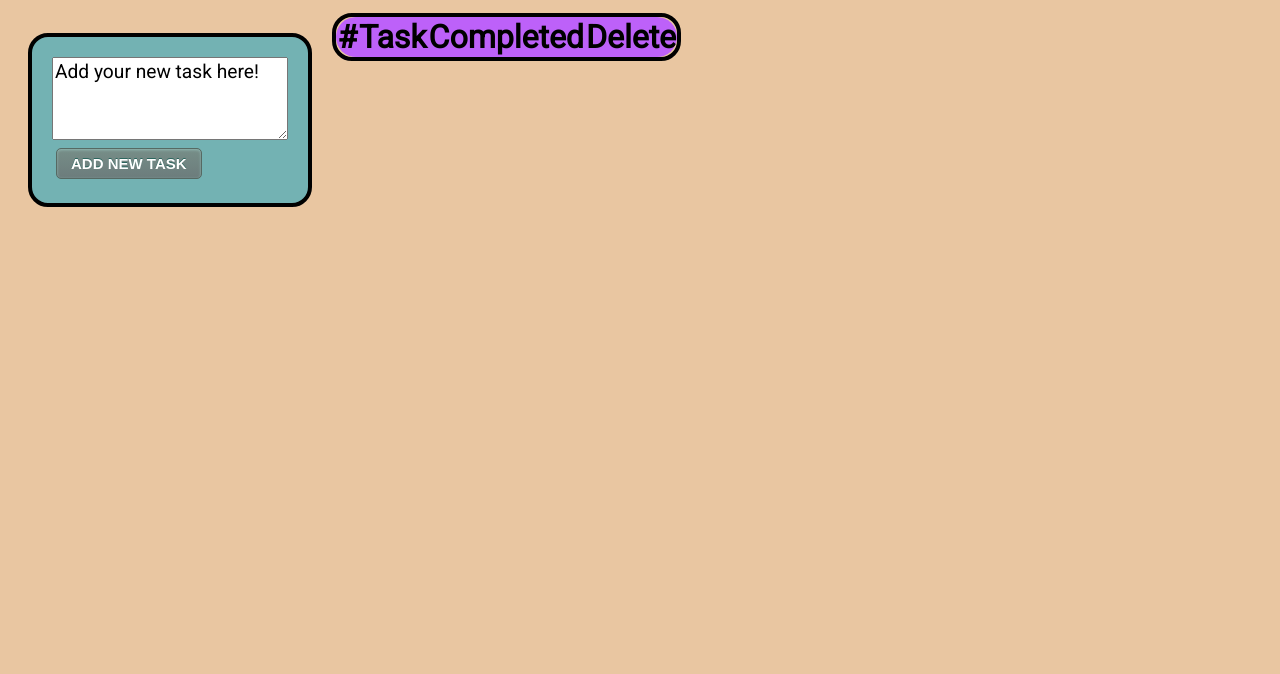
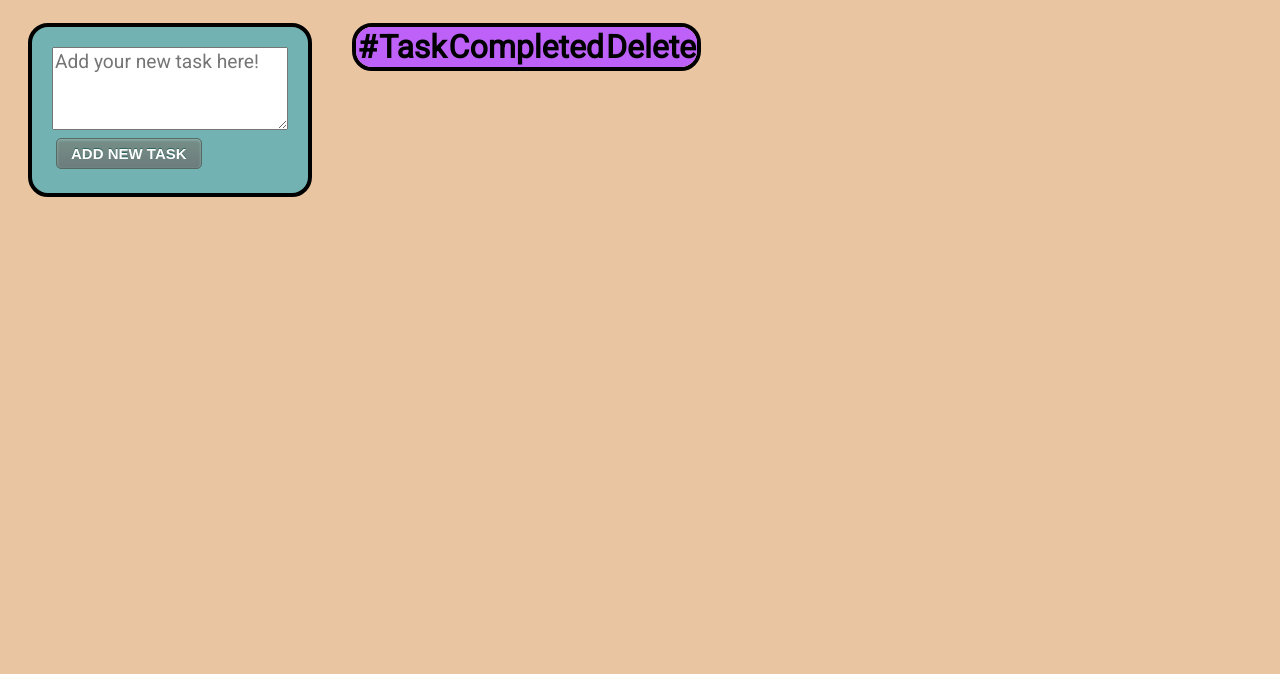
Before and after one commit to JakeIwen/prime-weekend4-to-do-app, a plain HTML site: page public/views/index.html in a window 1280 px wide. Shown: the part 126-800 px from the top of the page. Drawn offline with Linux system fonts and the light colour scheme; no server answers.

Commit message:
make text area clear

```diff
--- a/public/scripts/client.js
+++ b/public/scripts/client.js
@@ -1,11 +1,12 @@
 $(document).ready(function() {
 
   getTasks();
+
   $('#task-submit').on('click', function() {
     event.preventDefault();
     var taskInfo = {};
     taskInfo.newTask = $('#newTask').val();
-    $('#newTask').empty();
+    $('#newTask').val('');
     submitTask(taskInfo);
     console.log('submit task: ', taskInfo.newTask);
   });
@@ -19,7 +20,6 @@ $(document).ready(function() {
 
   $('tbody').on('click', 'input[type=checkbox]', function() {
     event.preventDefault();
-
     var taskId =  $(this).parent().parent().attr('id');
     console.log('taskid for flip: ', taskId);
     completeTask(taskId);
@@ -40,7 +40,6 @@ function getTasks() {
 }
 
 function completeTask(taskId) {
-  console.log('taskID for flip', taskId);
   $.ajax({
     type: 'PUT',
     url: '/tasks/completed/' + taskId,
@@ -54,7 +53,7 @@ function completeTask(taskId) {
 }
 
 function deleteTask(taskId) {
-  console.log('taskID for delete', taskId);
+  //run ajax req if user confirms
   if (confirm("Are you sure you want to delete this task?") == true) {
     $.ajax({
       type: 'DELETE',
@@ -66,7 +65,7 @@ function deleteTask(taskId) {
         console.log('Database error');
       }
     });
-    }
+  }
 }
 
 function appendTasks(tasks) {
@@ -75,7 +74,7 @@ function appendTasks(tasks) {
   tasks.sort(function(a, b) {
     return b.id - a.id;
   });
-
+  //send completed tasks to bottom of list
   var numChecked = 0;
   for (var i = 0; i < tasks.length- numChecked; i++) {
     if (tasks[i].completed === true) {
@@ -96,7 +95,7 @@ function appendTasks(tasks) {
       'status" id="' + task.id + '"><td>' + task.id + '</td>' +
       '<td>' + task.task + '</td>' +
       '<td><input type="checkbox" ' + task.status + '></td>' +
-      '<td><button class="btn task-delete" ">REMOVE</button></td></tr>'
+      '<td><button class="btn task-delete">REMOVE</button></td></tr>'
     );
   }
 }
--- a/public/styles/styles.css
+++ b/public/styles/styles.css
@@ -1,12 +1,15 @@
 * {
   font-family: 'Roboto', sans-serif;
+}
+html {
+  min-width: 650px;
 }
 body {
   background-color: #e9c6a1;
 }
 .title {
   background-color: #73b2b3;
-  padding: 10px;
+  padding: 5px;
   margin: 15px;
   border-radius: 20px;
   text-align: center;
@@ -17,6 +20,7 @@ h1 {
 }
 textarea {
   font-size: 1.2em;
+  max-width: 99%;
 }
 form{
   float: left;
@@ -24,29 +28,29 @@ form{
   margin: 20px;
   background-color: #73b2b3;
   border-radius: 20px;
-    border: 4px solid black;
+  border: 4px solid black;
+  max-width: 30%;
 }
 #newTask {
   height: 4em;
   width: 12em;
 }
 table {
-  border-radius: 20px;
-  max-width: 1000px;
+  border-radius:16px;
   border-collapse: collapse;
   overflow: hidden;
-  margin-left: auto;
-  margin-right: auto;
-
 }
-.table-container{
+.table-container {
   float: left;
+  max-width: 60%;
   border: 4px solid black;
   border-radius: 20px;
+  margin: 20px;
 }
 td {
-  /*border: 1px solid black;*/
   padding: 5px;
+  word-break:break-all;
+  min-width: 30px;
 }
 thead {
   background-color: #bd61f9;
--- a/public/views/index.html
+++ b/public/views/index.html
@@ -13,14 +13,14 @@
     <div class="title">
       <h1>To-Do List Web App </h1>
     </div>
-    <div class="container">
+
     <form>
-        <textarea id="newTask">Add your new task here!</textarea><br />
+      <textarea id="newTask" placeholder="Add your new task here!"></textarea><br />
       <button id="task-submit" class="btn">ADD NEW TASK</button>
     </form>
+
     <div class="table-container">
-
-    <table id="taskList">
+      <table>
         <thead>
           <tr>
             <th>#</th>
@@ -29,12 +29,10 @@
             <th>Delete</th>
           </tr>
         </thead>
-      <tbody>
-
-      </tbody>
+        <tbody></tbody>
       </table>
     </div>
 
-    </div>
+
   </body>
 </html>
```
Lines whose indentation alone changed are shown as unchanged.
